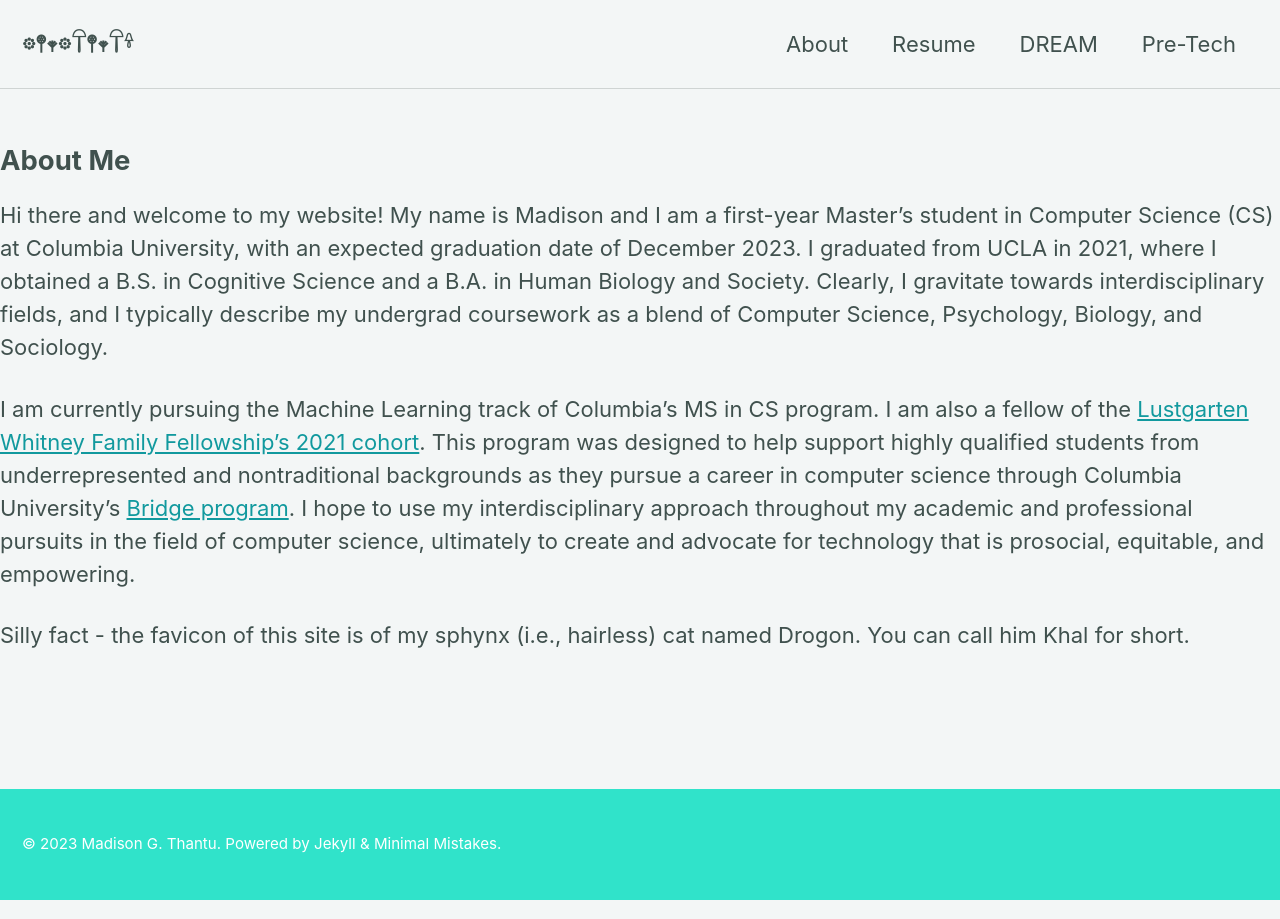
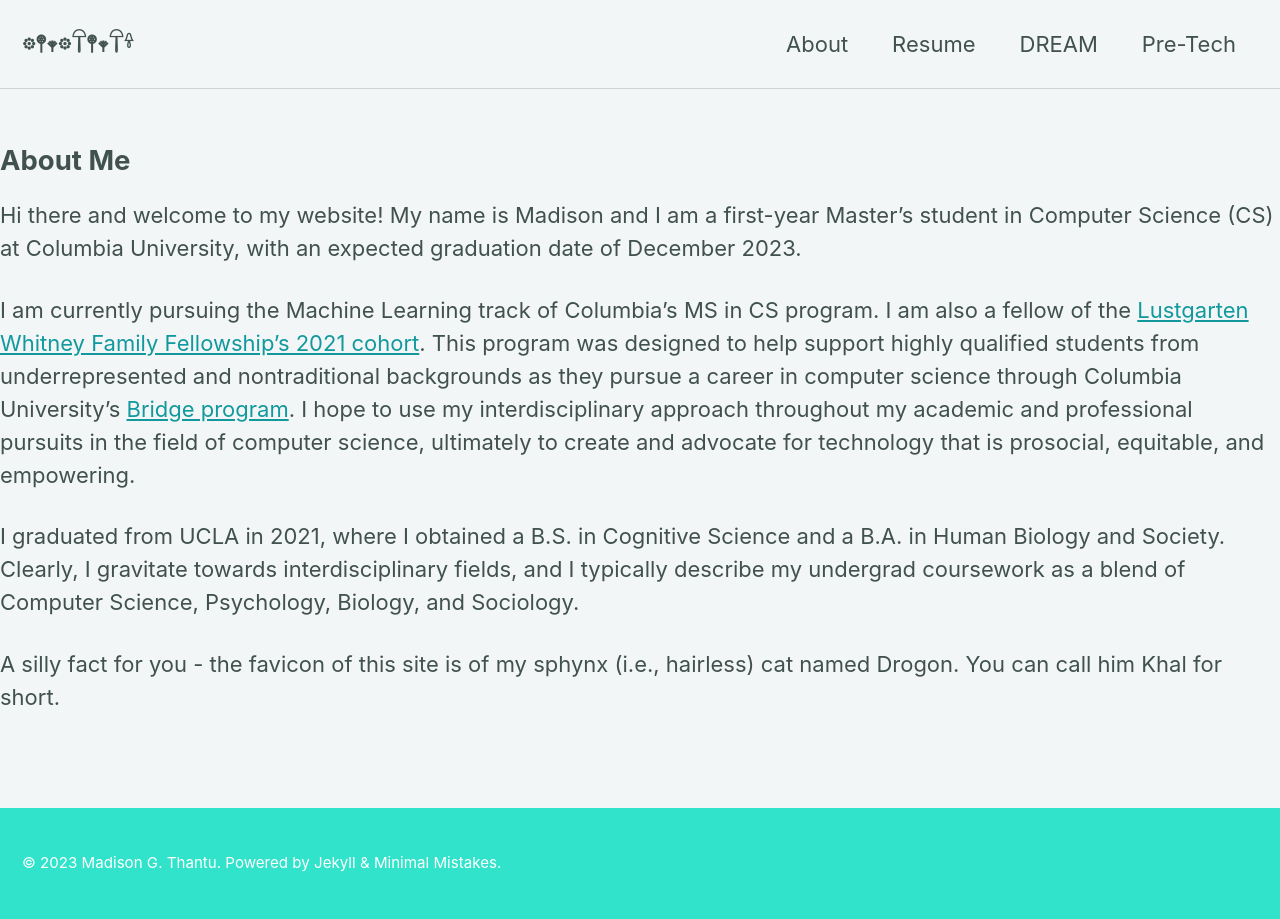
Before and after one commit to madisonthantu/about_mgt, a Jekyll site: the page built from _pages/about.md, in a window 1280 px wide. Built offline with Jekyll 4.4.1, drawn with Linux system fonts in a browser that asks for light colours; cached includes are drawn as plain includes.

Commit message:
updates to 'About Me' page

```diff
--- a/_layouts/default.html
+++ b/_layouts/default.html
@@ -12,7 +12,7 @@
   <head>
     {% include head.html %}
     {% include head/custom.html %}
-    <!-- <link rel="shortcut icon" type="image/png" href="assets/images/favicon.png"> -->
+    <link rel="shortcut icon" type="image/png" href="assets/images/favicon.png">
   </head>
 
   <body class="layout--{{ page.layout | default: layout.layout }}{% if page.classes or layout.classes %}{{ page.classes | default: layout.classes | join: ' ' | prepend: ' ' }}{% endif %}">
--- a/_layouts/single.html
+++ b/_layouts/single.html
@@ -1,6 +1,12 @@
 ---
 layout: default
 ---
+
+<head>
+  {% include head.html %}
+  {% include head/custom.html %}
+  <link rel="shortcut icon" type="image/png" href="assets/images/favicon.png">
+</head>
 
 {% if page.header.overlay_color or page.header.overlay_image or page.header.image %}
   {% include page__hero.html %}
--- a/_pages/about.md
+++ b/_pages/about.md
@@ -5,8 +5,10 @@ title: About
 
 ## About Me
 
-Hi there and welcome to my website! My name is Madison and I am a first-year Master's student in Computer Science (CS) at Columbia University, with an expected graduation date of December 2023. I graduated from UCLA in 2021, where I obtained a B.S. in Cognitive Science and a B.A. in Human Biology and Society. Clearly, I gravitate towards interdisciplinary fields, and I typically describe my undergrad coursework as a blend of Computer Science, Psychology, Biology, and Sociology.
+Hi there and welcome to my website! My name is Madison and I am a first-year Master's student in Computer Science (CS) at Columbia University, with an expected graduation date of December 2023.
 
 I am currently pursuing the Machine Learning track of Columbia's MS in CS program. I am also a fellow of the [Lustgarten Whitney Family Fellowship's 2021 cohort](https://www.engineering.columbia.edu/news/asif-soeyadi-thantu-lustgarten-whitney-fellows). This program was designed to help support highly qualified students from underrepresented and nontraditional backgrounds as they pursue a career in computer science through Columbia University's [Bridge program](https://www.cs.columbia.edu/ms-bridge/). I hope to use my interdisciplinary approach throughout my academic and professional pursuits in the field of computer science, ultimately to create and advocate for technology that is prosocial, equitable, and empowering.
 
-Silly fact - the favicon of this site is of my sphynx (i.e., hairless) cat named Drogon. You can call him Khal for short.
+ I graduated from UCLA in 2021, where I obtained a B.S. in Cognitive Science and a B.A. in Human Biology and Society. Clearly, I gravitate towards interdisciplinary fields, and I typically describe my undergrad coursework as a blend of Computer Science, Psychology, Biology, and Sociology.
+
+ A silly fact for you - the favicon of this site is of my sphynx (i.e., hairless) cat named Drogon. You can call him Khal for short.
```
